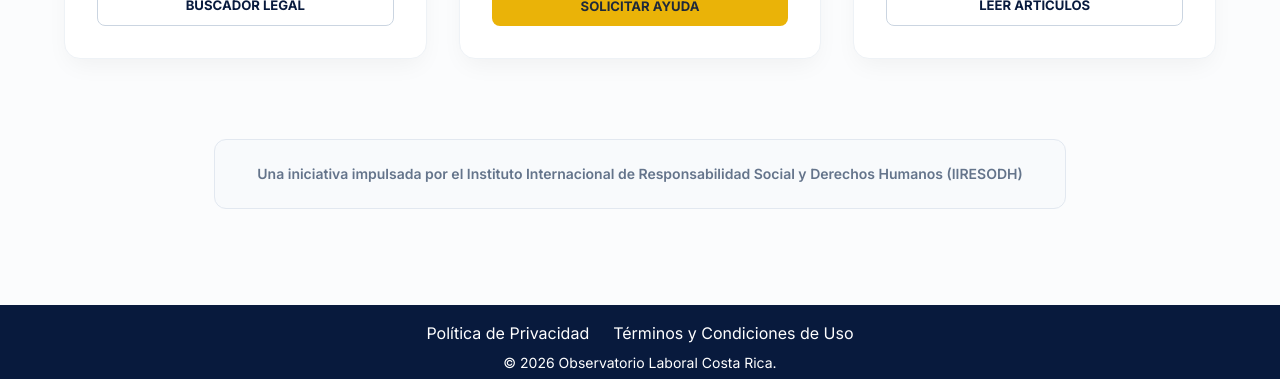
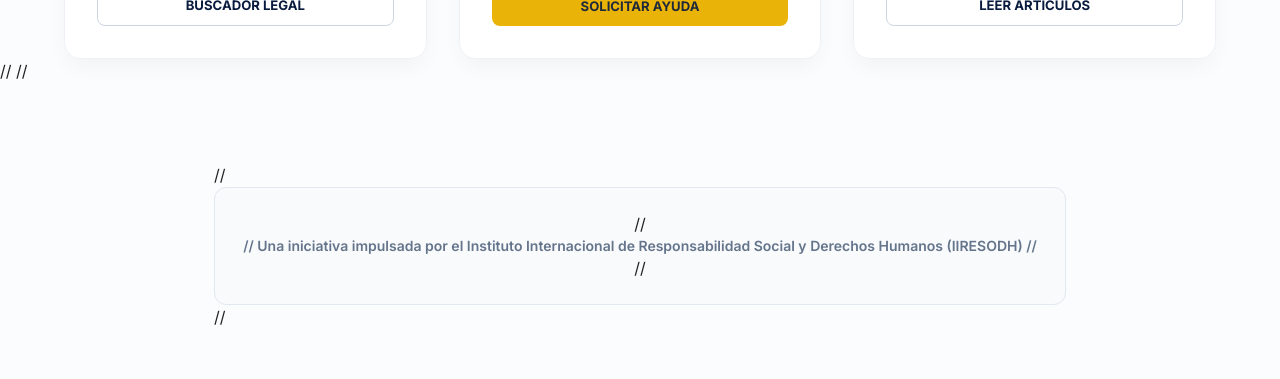
Before and after one commit to iiresodh-cr/Observatorio-laboral-frontend, a React (Vite) app: page / in a window 1280 px wide. Shown: the part 2160-2539 px from the top of the page. Built offline with nearby package versions, Linux system fonts and the light colour scheme; no server answers; the database is empty; grey boxes are pictures that could not be loaded.

Commit message:
Eliminación de box de soporte institucional

```diff
--- a/src/pages/Home.jsx
+++ b/src/pages/Home.jsx
@@ -443,14 +443,14 @@ export default function Home() {
         </Box>
       </Container>
 
-      {/* --- RESPALDO INSTITUCIONAL --- */}
-      <Container maxWidth="md" sx={{ mt: 10 }}>
-        <Box sx={{ textAlign: 'center', p: 3, bgcolor: '#f8fafc', borderRadius: 3, border: '1px solid #e2e8f0' }}>
-          <Typography variant="body2" sx={{ color: '#64748b', fontWeight: 600 }}>
-            Una iniciativa impulsada por el Instituto Internacional de Responsabilidad Social y Derechos Humanos (IIRESODH)
-          </Typography>
-        </Box>
-      </Container>
+      // {/* --- RESPALDO INSTITUCIONAL --- */}
+      // <Container maxWidth="md" sx={{ mt: 10 }}>
+      //  <Box sx={{ textAlign: 'center', p: 3, bgcolor: '#f8fafc', borderRadius: 3, border: '1px solid #e2e8f0' }}>
+      //    <Typography variant="body2" sx={{ color: '#64748b', fontWeight: 600 }}>
+      //      Una iniciativa impulsada por el Instituto Internacional de Responsabilidad Social y Derechos Humanos (IIRESODH)
+      //    </Typography>
+      //  </Box>
+      // </Container>
 
     </Box>
   );
```
